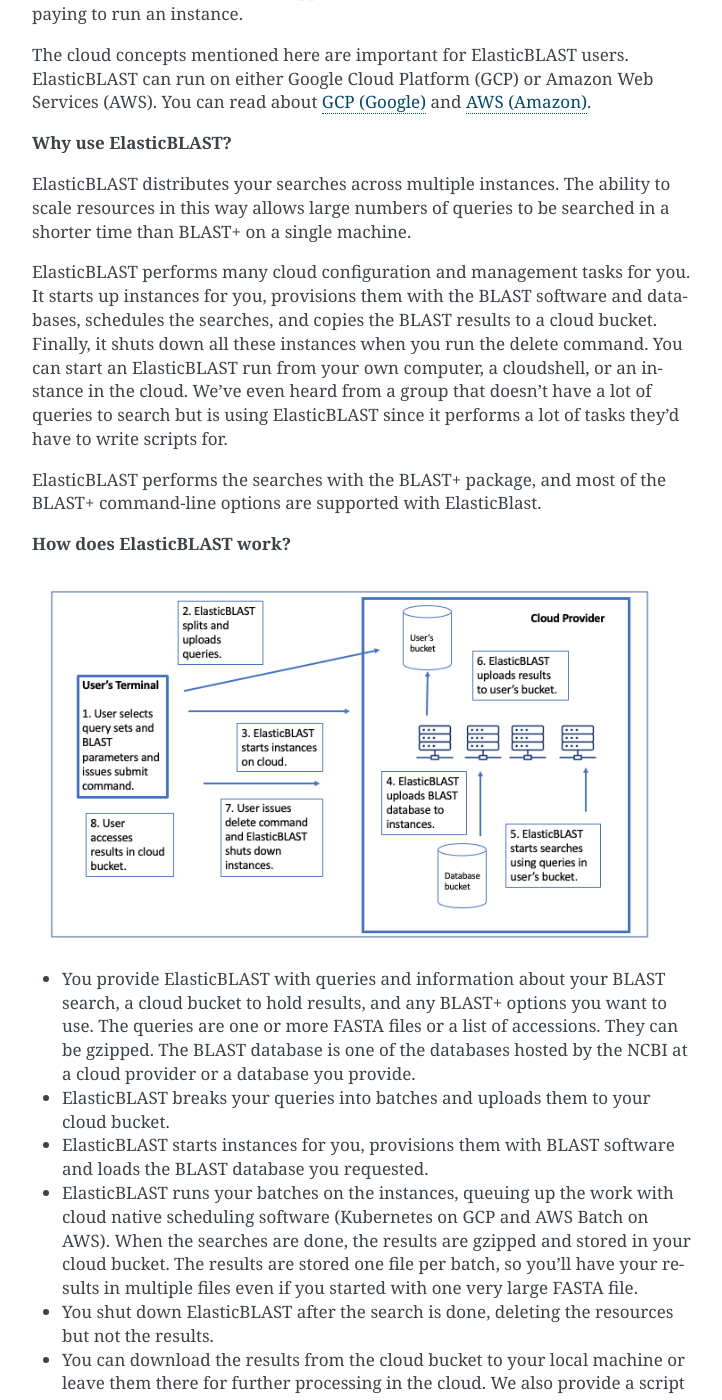
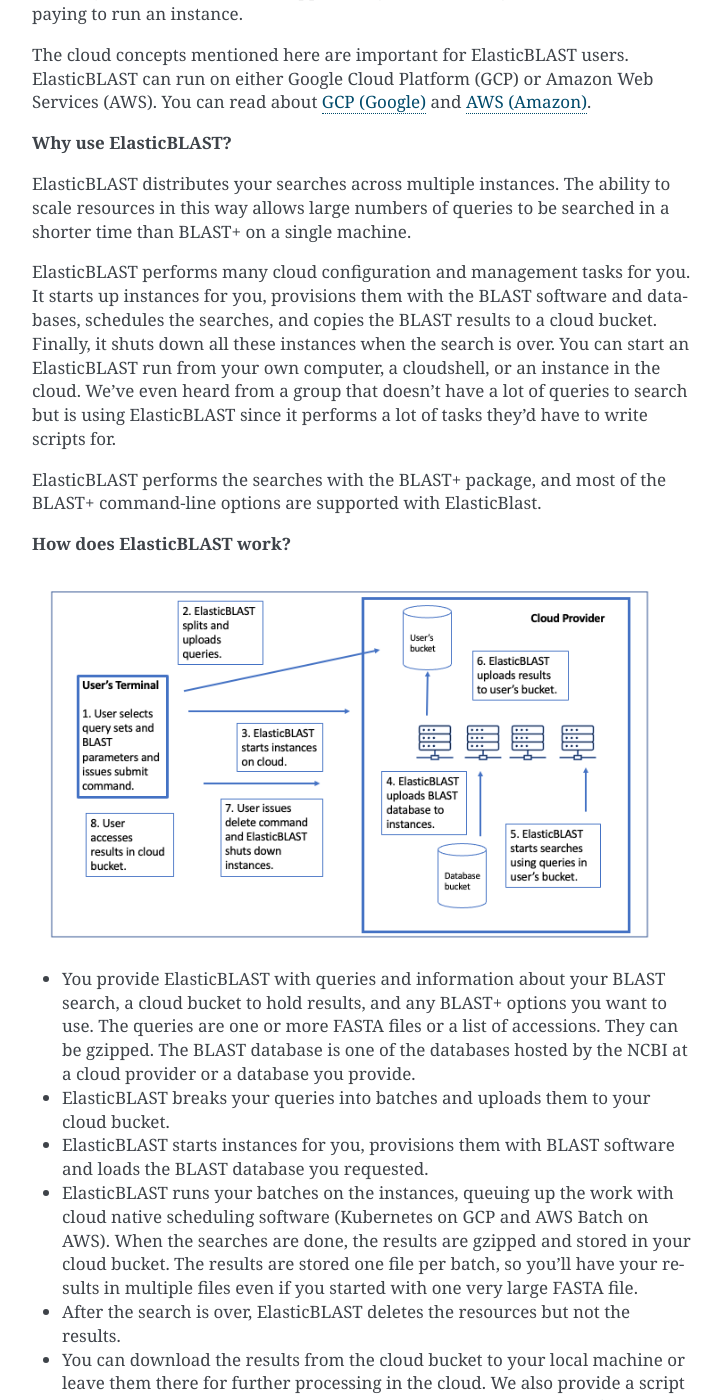
Before and after one commit to ncbi/elastic-blast-docs, a Sphinx documentation site: the page built from docs/source/overview.rst, in a window 1280 px wide and 1400 px high, scrolled down 662 px. Shown: the whole window, without its empty margins (388-1110 px from the left). Built offline with Sphinx 7.4.7, drawn with Linux system fonts in a browser that asks for light colours.

Commit message:
Remove references to users deleting

```diff
--- a/docs/source/overview.rst
+++ b/docs/source/overview.rst
@@ -44,7 +44,7 @@
 
 ElasticBLAST performs many cloud configuration and management tasks for you.  It starts up instances for you, provisions
 them with the BLAST software and databases, schedules the searches, and copies the BLAST results to a cloud bucket.
-Finally, it shuts down all these instances when you run the delete command.  You can start an ElasticBLAST run from
+Finally, it shuts down all these instances when the search is over.  You can start an ElasticBLAST run from
 your own computer, a cloudshell, or an instance in the cloud.  We've even heard from a group that doesn't have a lot of
 queries to search but is using ElasticBLAST since it performs a lot of tasks they'd have to write scripts for.
 
@@ -65,7 +65,7 @@
 
 * ElasticBLAST runs your batches on the instances, queuing up the work with cloud native scheduling software (Kubernetes on GCP and AWS Batch on AWS).  When the searches are done, the results are gzipped and stored in your cloud bucket.  The results are stored one file per batch, so you'll have your results in multiple files even if you started with one very large FASTA file.
 
-* You shut down ElasticBLAST after the search is done, deleting the resources but not the results.
+* After the search is over, ElasticBLAST deletes the resources but not the results.
 
 * You can download the results from the cloud bucket to your local machine or leave them there for further processing in the cloud.  We also provide a script to start the search and download the results.  See :ref:`tutorial_submit_and_wait_script` for details.
 
```
